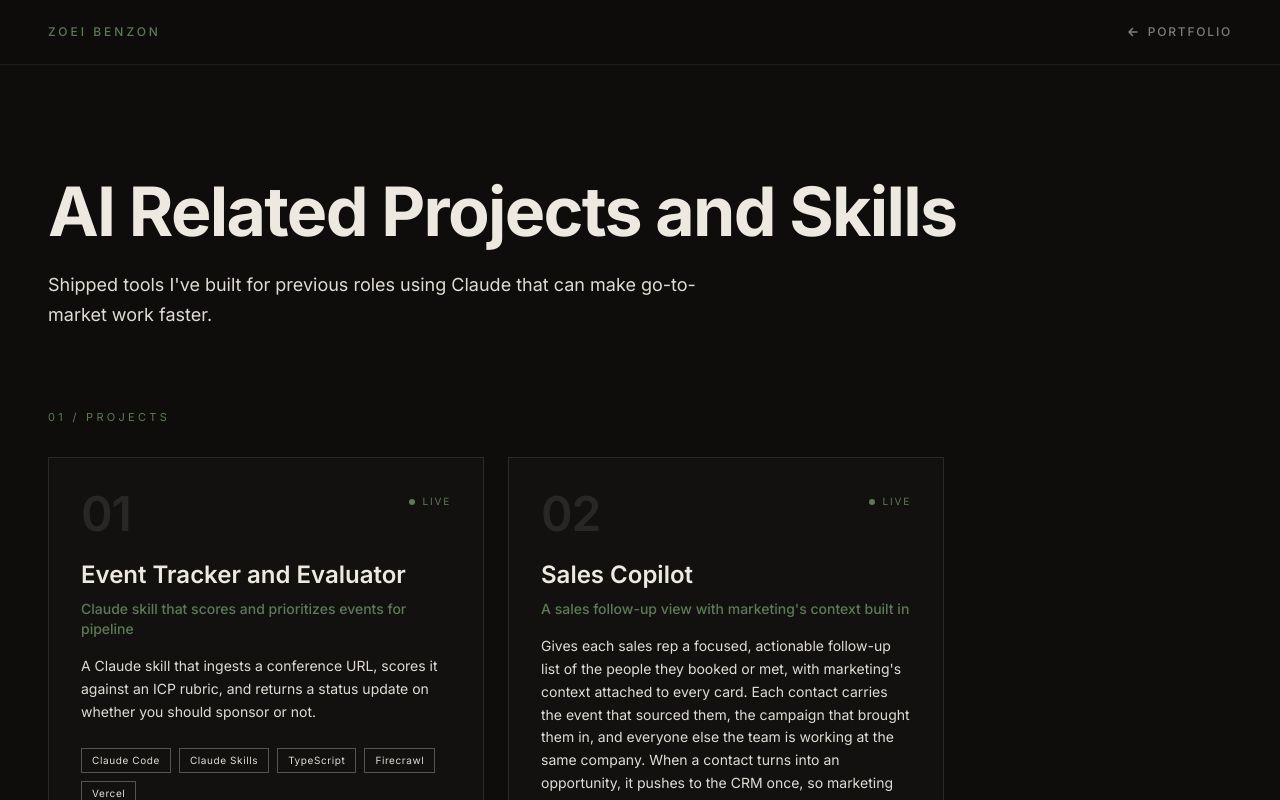
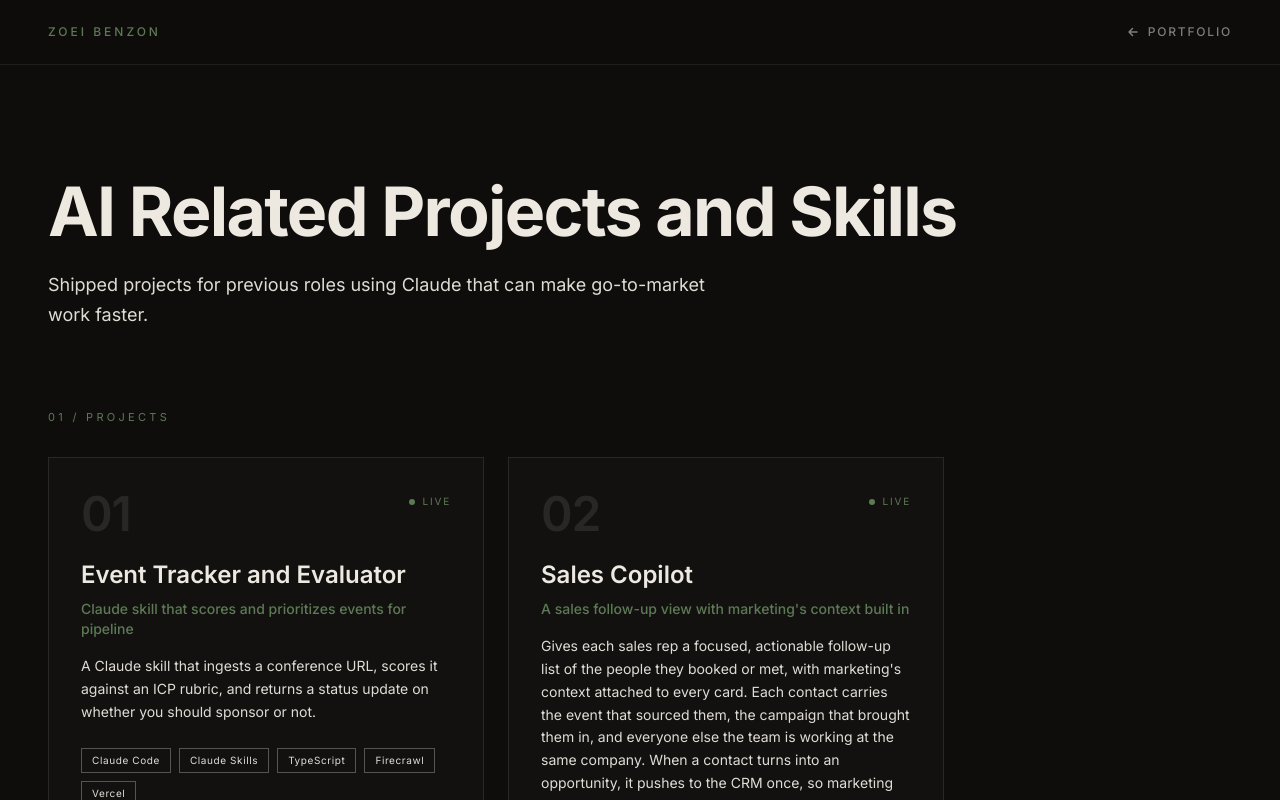
Before and after one commit to zjben10/fourteenzerosix-portfolio, a Next.js app: page /ai-projects in a window 1280 px wide. Shown: the top 800 px of the page. Built offline with nearby package versions, Linux system fonts and the light colour scheme.

Commit message:
Reword AI projects hero to 'Shipped projects'
Co-Authored-By: Claude Opus 4.8 <noreply@anthropic.com>
Claude-Session: https://claude.ai/code/session_018uGMsGsXnCxnPZYirLzHRL

```diff
--- a/components/Lab.tsx
+++ b/components/Lab.tsx
@@ -162,8 +162,8 @@ export default function Lab() {
             className="text-base md:text-lg leading-relaxed max-w-2xl"
             style={{ color: "rgba(242,238,230,0.92)" }}
           >
-            Shipped tools I&apos;ve built for previous roles using Claude that can
-            make go-to-market work faster.
+            Shipped projects for previous roles using Claude that can make
+            go-to-market work faster.
           </p>
         </section>
 
```
